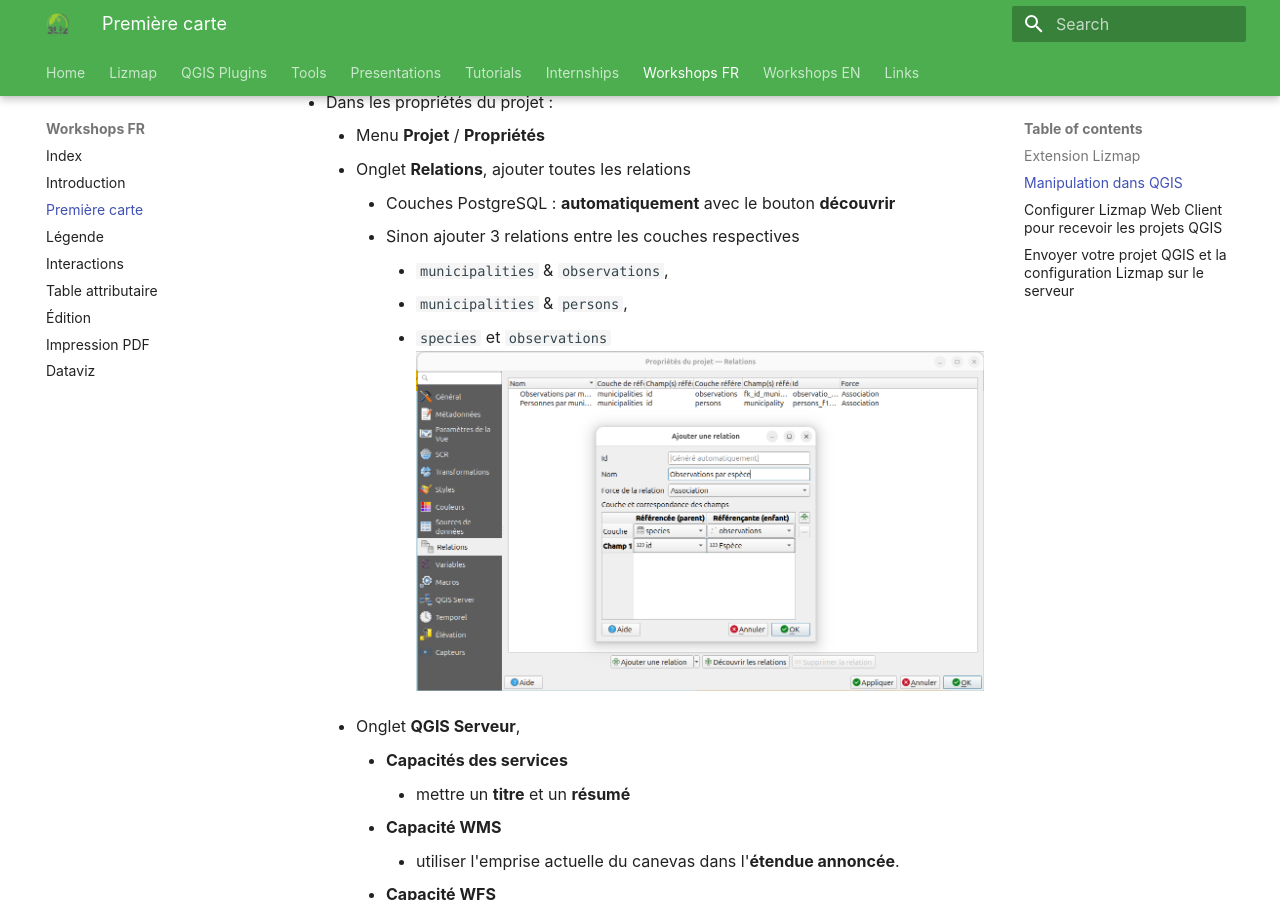
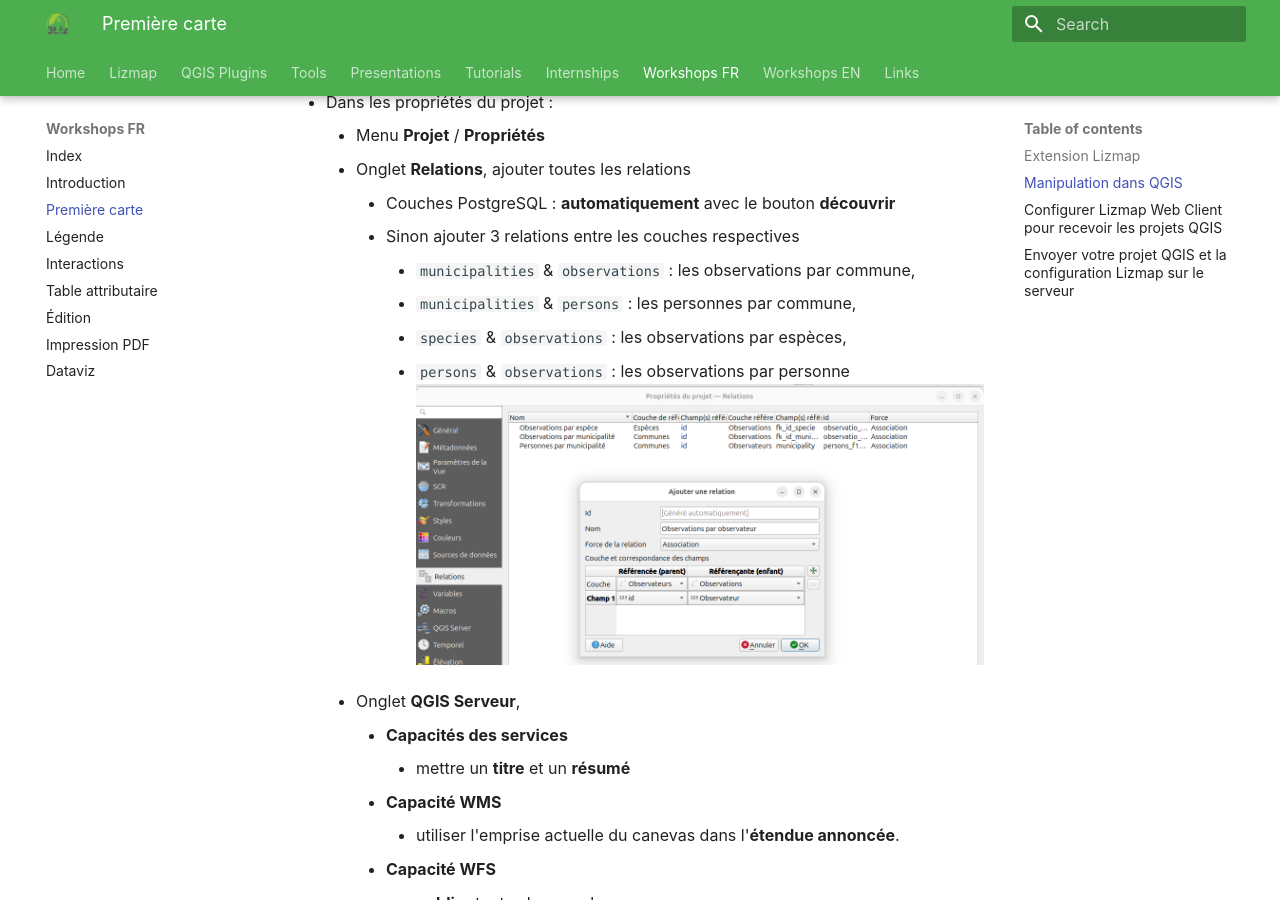
Before and after one commit to 3liz/3liz.github.io, an MkDocs documentation site: the page built from docs/workshop/fr/lizmap-short-02-first-map.md, in a window 1280 px wide and 900 px high, scrolled down 918 px. Built offline with MkDocs 1.6.1 and Material for MkDocs 9.7.7, drawn with Linux system fonts in a browser that asks for light colours; nearby versions of some CDN libraries.

Commit message:
Workshop - first map: fix missing relation

```diff
--- a/docs/workshop/fr/lizmap-short-02-first-map.md
+++ b/docs/workshop/fr/lizmap-short-02-first-map.md
@@ -29,9 +29,10 @@ internet.
     * Onglet **Relations**, ajouter toutes les relations
         * Couches PostgreSQL : **automatiquement** avec le bouton **découvrir**
         * Sinon ajouter 3 relations entre les couches respectives
-            * `municipalities` & `observations`,
-            * `municipalities` & `persons`,
-            * `species` et `observations`
+            * `municipalities` & `observations` : les observations par commune,
+            * `municipalities` & `persons` : les personnes par commune,
+            * `species` & `observations` : les observations par espèces,
+            * `persons` & `observations` : les observations par personne
           ![Relations QGIS](../media/project_relations.png)
     * Onglet **QGIS Serveur**,
         * **Capacités des services**
```
Also changed, not shown: docs/workshop/media/project_relations.png.
